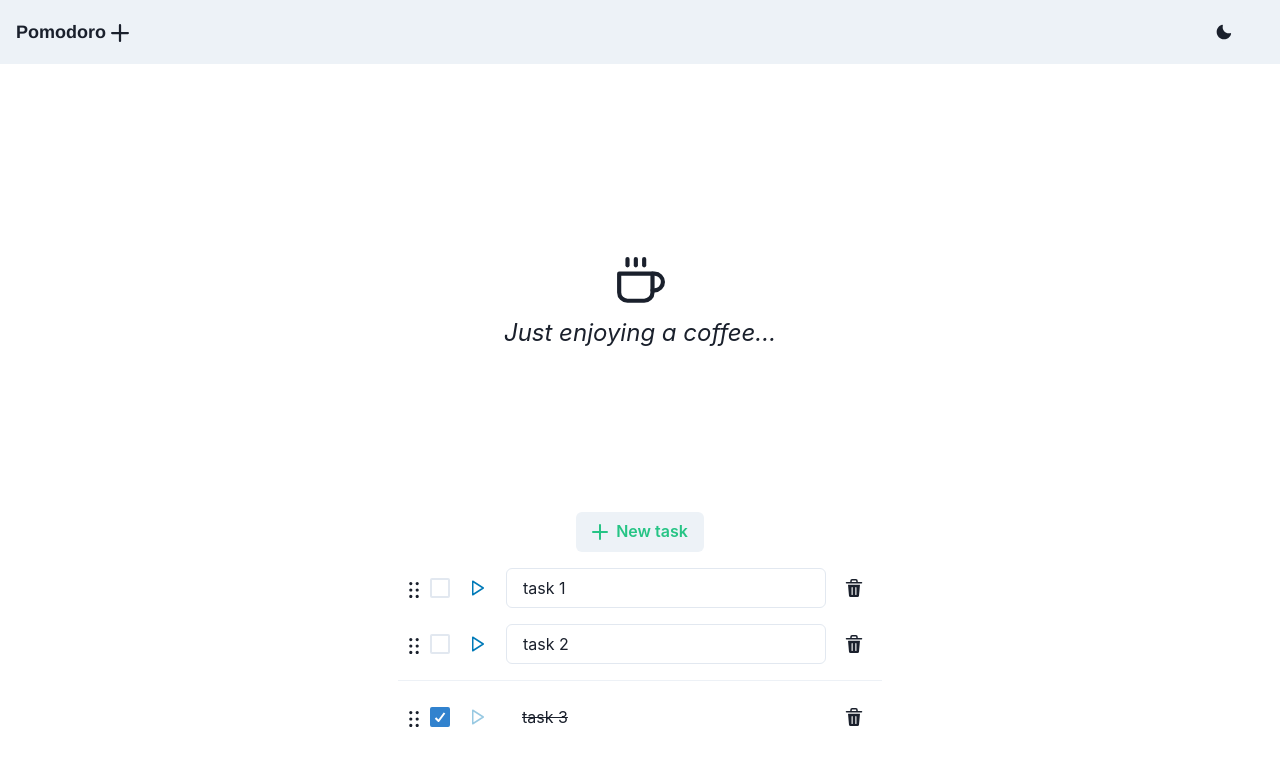
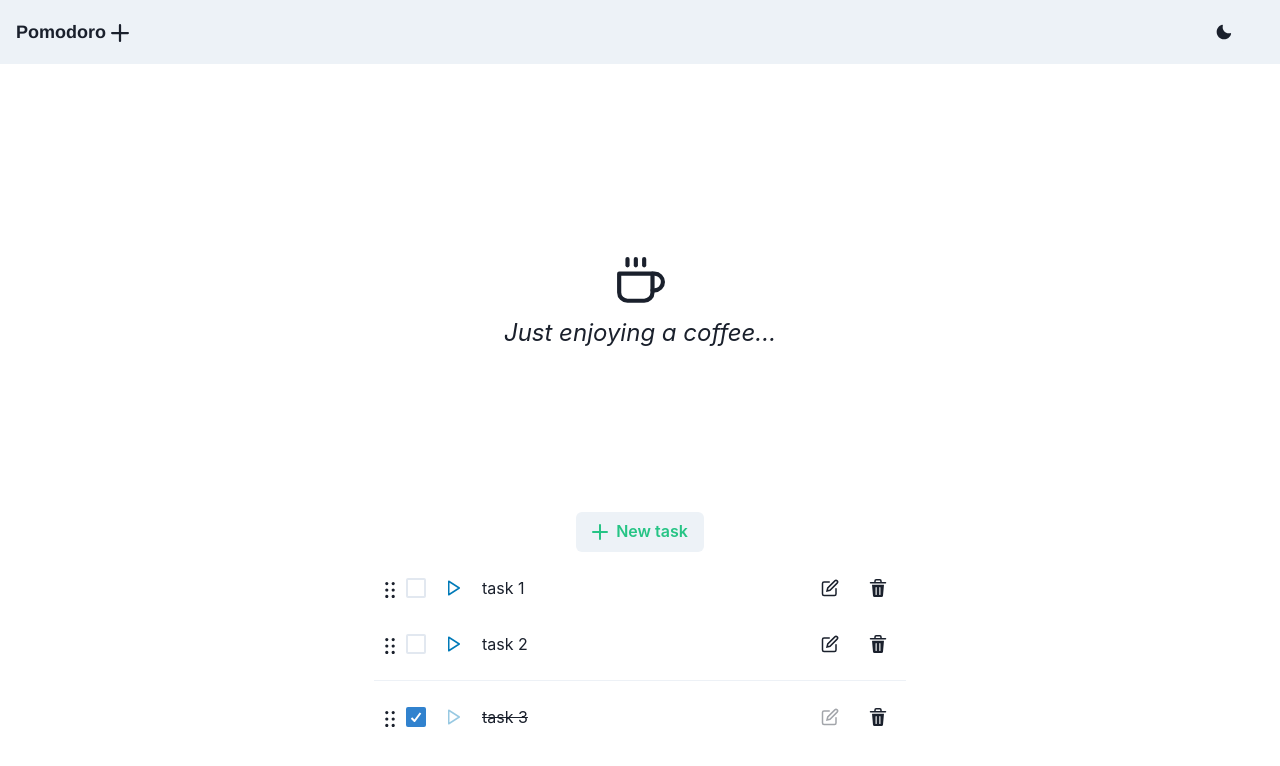
Before and after one commit to leosilva-dev/biblioteca-Sistema-Gestao, a React (Create React App) app: page / in a window 1280 px wide. Shown: the top 766 px of the page. Built offline with nearby package versions, Linux system fonts and the light colour scheme.

Commit message:
Adding edit task from dialog alert

```diff
--- /dev/null
+++ b/src/shared/components/task/EditTaskDialog.tsx
@@ -0,0 +1,119 @@
+import React, { useRef, useState, KeyboardEvent } from "react";
+import {
+  AlertDialog,
+  AlertDialogBody,
+  AlertDialogCloseButton,
+  AlertDialogContent,
+  AlertDialogFooter,
+  AlertDialogHeader,
+  AlertDialogOverlay,
+  Button,
+  Icon,
+  IconButton,
+  Input,
+  InputGroup,
+  InputRightElement,
+  Tooltip,
+  useDisclosure,
+} from "@chakra-ui/react";
+import { EditIcon } from "@chakra-ui/icons";
+import { useTask } from "../../hooks/useTask";
+import { FiCornerDownLeft } from "react-icons/fi";
+import { ITask } from "../../service/api/task/Task";
+
+type IEditTaskDialogProps = Pick<ITask, "id" | "done" | "title">;
+
+export const EditTaskDialog: React.FC<IEditTaskDialogProps> = ({
+  id,
+  done,
+  title,
+}) => {
+  const { handleChangeTitle } = useTask();
+
+  const [taskTitle, setTaskTile] = useState("");
+  const { isOpen, onOpen, onClose } = useDisclosure();
+  const cancelRef = useRef<HTMLButtonElement>(null);
+  const inputFocus = useRef<HTMLInputElement>(null);
+
+  const handleKeyboardEvent = (e: KeyboardEvent<HTMLImageElement>) => {
+    if (e.code === "Enter" || e.code === "NumpadEnter") {
+      e.preventDefault();
+      save();
+      onClose();
+    }
+  };
+
+  const ChangeTitle = (title: string) => {
+    setTaskTile(title);
+  };
+
+  const save = () => {
+    handleChangeTitle(id, taskTitle);
+    onClose();
+  };
+
+  const cancelEdit = () => {
+    setTaskTile(title);
+    onClose();
+  };
+
+  return (
+    <>
+      <Tooltip
+        hasArrow
+        label="Edit task"
+        placement="top"
+        bg="gray.300"
+        color="black"
+      >
+        <IconButton
+          disabled={done}
+          fontSize="18px"
+          colorScheme="#26C485"
+          aria-label={"delete task"}
+          onClick={onOpen}
+          icon={<EditIcon />}
+          variant="ghost"
+        />
+      </Tooltip>
+
+      <AlertDialog
+        motionPreset="slideInBottom"
+        leastDestructiveRef={inputFocus}
+        onClose={cancelEdit}
+        isOpen={isOpen}
+        isCentered
+      >
+        <AlertDialogOverlay />
+
+        <AlertDialogContent>
+          <AlertDialogHeader>Edit task: {title}</AlertDialogHeader>
+          <AlertDialogCloseButton />
+          <AlertDialogBody onKeyDown={handleKeyboardEvent}>
+            <InputGroup>
+              <InputRightElement
+                pointerEvents="none"
+                children={<Icon as={FiCornerDownLeft} />}
+              />
+              <Input
+                ref={inputFocus}
+                isTruncated
+                width="80"
+                value={taskTitle}
+                onChange={(e) => ChangeTitle(e.target.value)}
+              />
+            </InputGroup>
+          </AlertDialogBody>
+          <AlertDialogFooter>
+            <Button ref={cancelRef} onClick={cancelEdit}>
+              Cancel
+            </Button>
+            <Button colorScheme="green" ml={3} onClick={save}>
+              Save
+            </Button>
+          </AlertDialogFooter>
+        </AlertDialogContent>
+      </AlertDialog>
+    </>
+  );
+};
--- a/src/shared/components/task/Task.tsx
+++ b/src/shared/components/task/Task.tsx
@@ -2,7 +2,6 @@ import React, { useState } from "react";
 import {
   Box,
   Checkbox,
-  Input,
   HStack,
   Icon,
   IconButton,
@@ -20,30 +19,29 @@ import { FiPlay } from "react-icons/fi";
 
 import { ITask } from "../../service/api/task/Task";
 import { useTask } from "../../hooks/useTask";
+import { EditTaskDialog } from "./EditTaskDialog";
 
-export const Task: React.FC<ITask> = (props) => {
+export const Task: React.FC<ITask> = ({
+  done,
+  id,
+  isRunning,
+  order,
+  title,
+}) => {
   const [showConfirmDelete, setShowConfirmDelete] = useState(false);
-  const {
-    handleDeleteTask,
-    handleCheckTask,
-    handleChangeTitle,
-    startTask,
-    isCounting,
-  } = useTask();
+  const { handleDeleteTask, handleCheckTask, startTask, isCounting } =
+    useTask();
 
   return (
-    <HStack
-      padding={2}
-      style={{ background: props.isRunning ? "" /* "#26C485" */ : "" }}
-    >
+    <HStack padding={2}>
       <Box cursor={"grabbing"}>
         <DragHandleIcon />
       </Box>
 
       <Checkbox
         size={"lg"}
-        isChecked={props.done}
-        onChange={() => handleCheckTask(props.id)}
+        isChecked={done}
+        onChange={() => handleCheckTask(id)}
       />
       <Tooltip
         hasArrow
@@ -53,27 +51,31 @@ export const Task: React.FC<ITask> = (props) => {
         color="black"
       >
         <IconButton
-          disabled={props.isRunning || props.done}
+          disabled={isRunning || done}
           fontSize="18px"
           colorScheme="telegram"
           aria-label={"play"}
-          onClick={() => startTask(props.id)}
+          onClick={() => startTask(id)}
           icon={<Icon as={FiPlay} />}
           variant="ghost"
         />
       </Tooltip>
-      {props.done ? (
-        <Text isTruncated width="80" paddingLeft="4" fontSize="md" as="del">
-          {props.title}
+      {done ? (
+        <Text isTruncated width="80" fontSize="md" as="del">
+          {title}
         </Text>
       ) : (
-        <Input
-          isTruncated
-          width="80"
-          value={props.title}
-          onChange={(e) => handleChangeTitle(props.id, e.target.value)}
-        />
+        <Text isTruncated width="80" fontSize="md" as="abbr">
+          {title}
+        </Text>
+        // <Input
+        //   isTruncated
+        //   width="80"
+        //   value={title}
+        //   onChange={(e) => handleChangeTitle(id, e.target.value)}
+        // />
       )}
+      <EditTaskDialog id={id} title={title} done={done} />
 
       {showConfirmDelete ? (
         <Tooltip
@@ -88,13 +90,13 @@ export const Task: React.FC<ITask> = (props) => {
             colorScheme="red"
             aria-label={"delete task"}
             onClick={() => {
-              handleDeleteTask(props.id);
+              handleDeleteTask(id);
             }}
             icon={<CheckIcon />}
             variant="ghost"
           />
         </Tooltip>
-      ) : props.isRunning ? (
+      ) : isRunning ? (
         <Button
           isLoading
           colorScheme="#26C485"
@@ -111,7 +113,7 @@ export const Task: React.FC<ITask> = (props) => {
           color="black"
         >
           <IconButton
-            disabled={props.isRunning}
+            disabled={isRunning}
             fontSize="18px"
             colorScheme="#26C485"
             aria-label={"delete task"}
```
